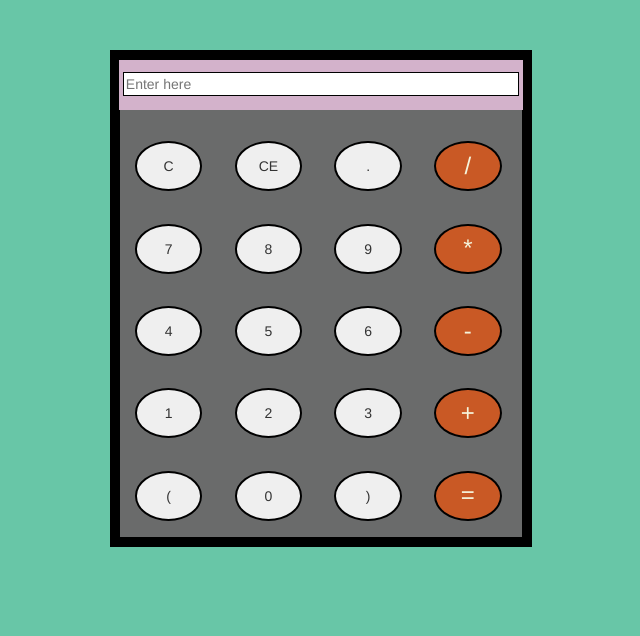
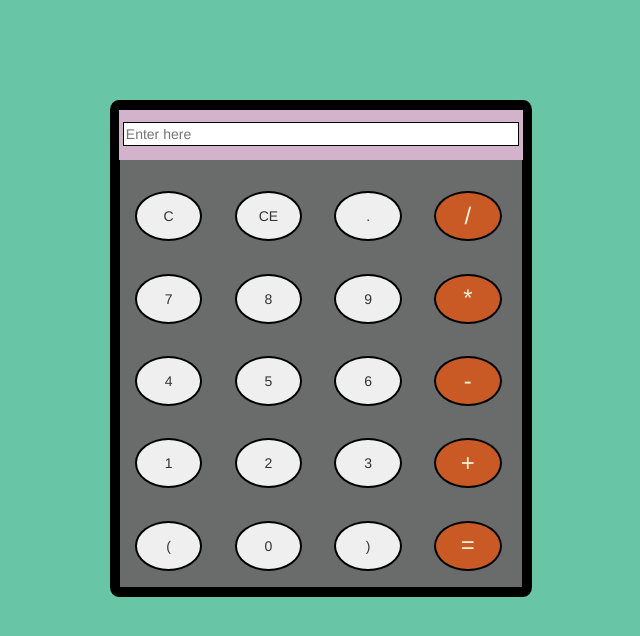
Before and after one commit to sreerag1234/calculator, a plain HTML site: page index.html in a window 1280 px wide. Shown: the whole page, without its empty margins (319-959 px from the left). Drawn offline with Linux system fonts and the light colour scheme.

Commit message:
Update styles.css

```diff
--- a/css/styles.css
+++ b/css/styles.css
@@ -9,7 +9,8 @@ body{
   background-color:rgb(106, 107, 107);
   width: 33%;
   border: 10px solid black;
-  margin-top: 50px;
+  border-radius: 2%;
+  margin-top: 100px;
   padding-right: 14px;
   padding-left: 14px;
 }
```
